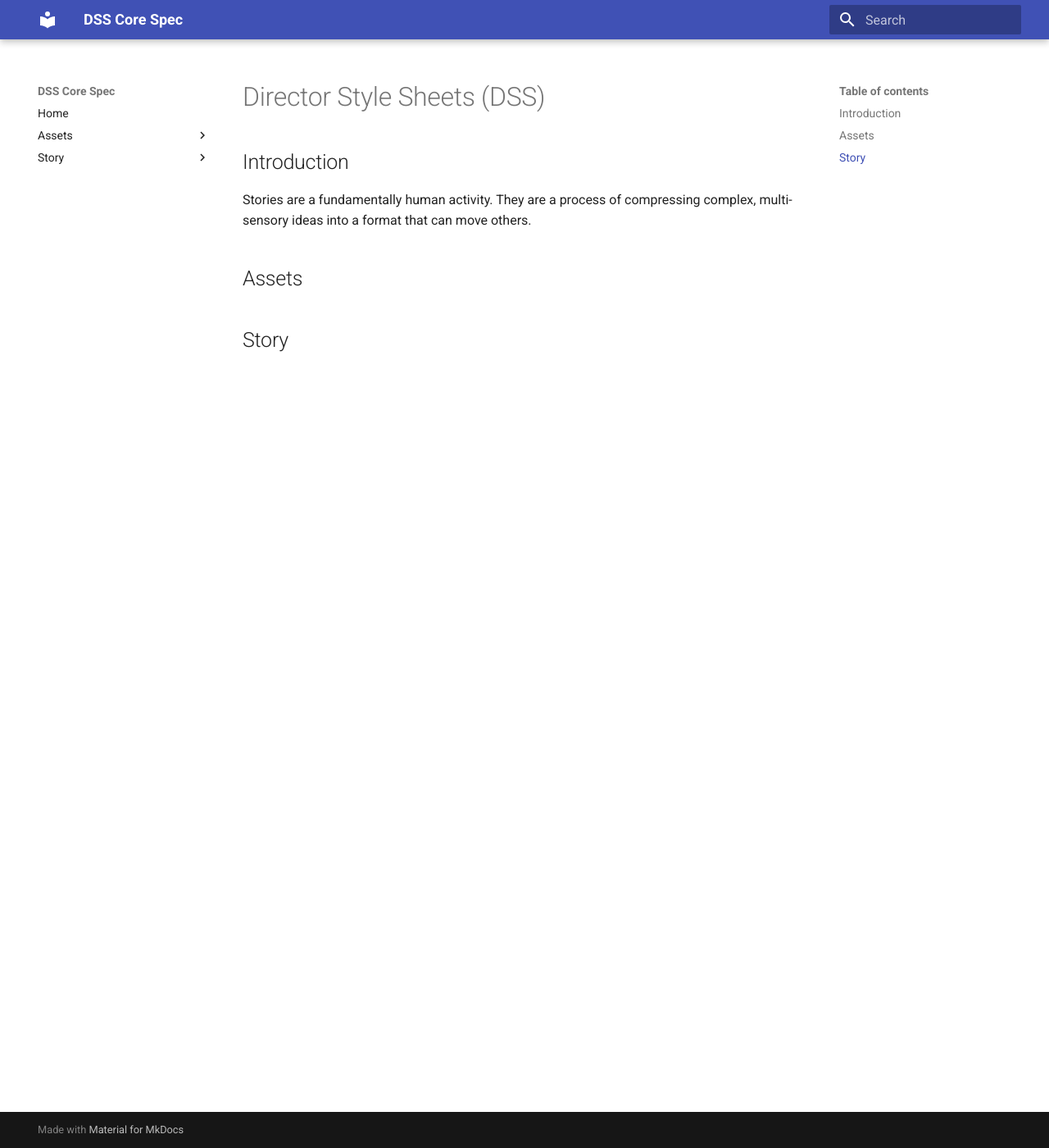
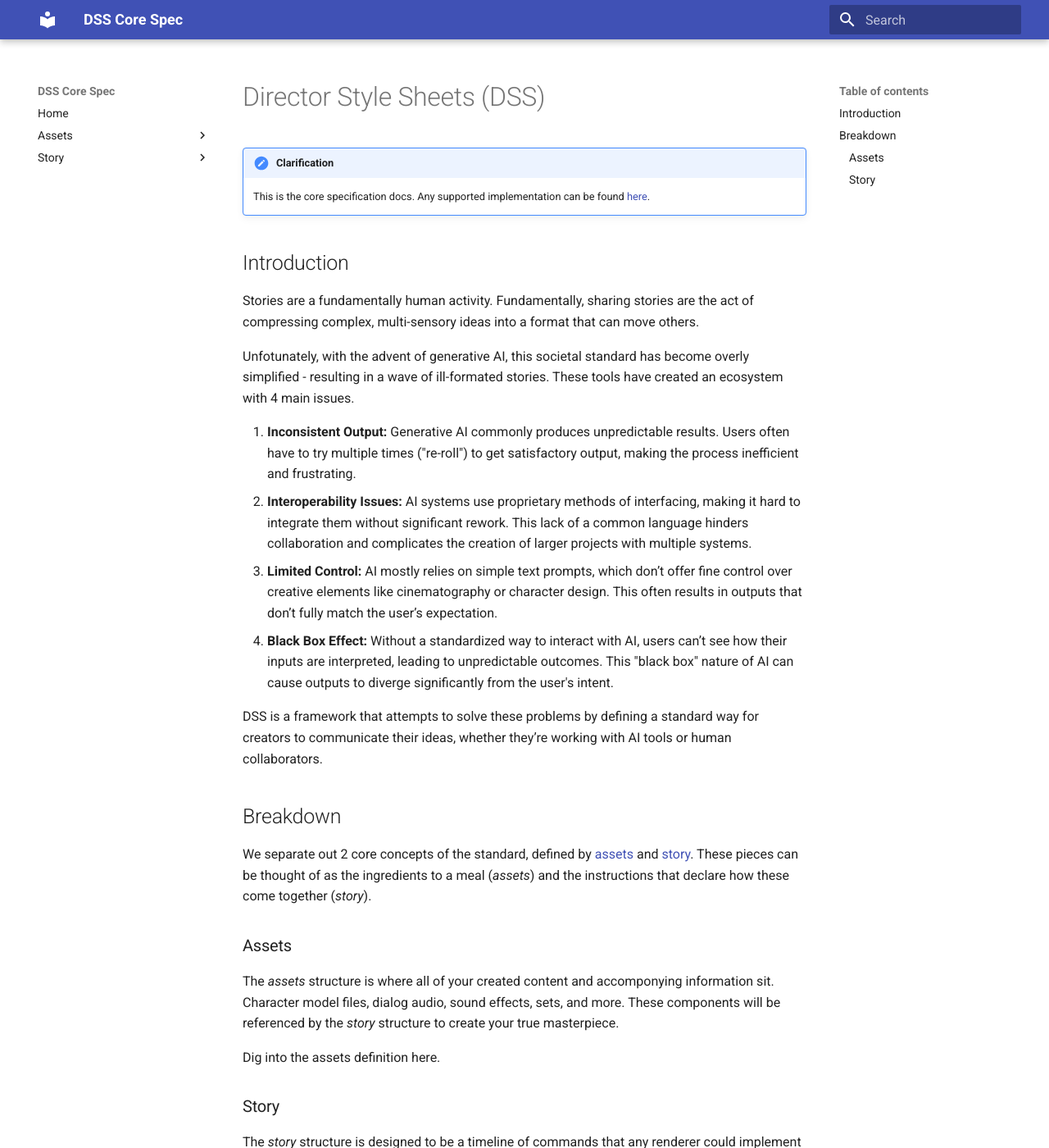
Before and after one commit to DirectorStyleSheets/core, an MkDocs documentation site: the page built from docs/index.md, in a window 1280 px wide and 1400 px high. Shown: the whole window at 82% size. Built offline with MkDocs 1.6.1 and Material for MkDocs 9.7.7, drawn with Linux system fonts in a browser that asks for light colours; some of the changed text lies outside the part shown.

Commit message:
Setup template for initial pages

```diff
--- a/docs/index.md
+++ b/docs/index.md
@@ -1,9 +1,40 @@
 # Director Style Sheets (DSS)
+
+!!! note "Clarification"
+
+    This is the core specification docs. Any supported implementation can be found [here](https://github.com/orgs/DirectorStyleSheets/repositories).
 
 ## Introduction
 
-Stories are a fundamentally human activity. They are a process of compressing complex, multi-sensory ideas into a format that can move others.
+Stories are a fundamentally human activity. Fundamentally, sharing stories are the act of compressing complex, multi-sensory ideas into a format that can move others.
 
-## Assets
+Unfotunately, with the advent of generative AI, this societal standard has become overly simplified - resulting in a wave of ill-formated stories. These tools have created an ecosystem with 4 main issues.
 
-## Story
+1. **Inconsistent Output:** Generative AI commonly produces unpredictable results. Users often have to try multiple times ("re-roll") to get satisfactory output, making the process inefficient and frustrating.
+2. **Interoperability Issues:** AI systems use proprietary methods of interfacing, making it hard to integrate them without significant rework. This lack of a common language hinders collaboration and complicates the creation of larger projects with multiple systems.
+3. **Limited Control:** AI mostly relies on simple text prompts, which don’t offer fine control over creative elements like cinematography or character design. This often results in outputs that don’t fully match the user’s expectation.
+4. **Black Box Effect:** Without a standardized way to interact with AI, users can’t see how their inputs are interpreted, leading to unpredictable outcomes. This "black box" nature of AI can cause outputs to diverge significantly from the user's intent.
+
+DSS is a framework that attempts to solve these problems by defining a standard way for creators to communicate their ideas, whether they’re working with AI tools or human collaborators.
+
+## Breakdown
+
+We separate out 2 core concepts of the standard, defined by [assets](#assets) and [story](#story). These pieces can be thought of as the ingredients to a meal (_assets_) and the instructions that declare how these come together (_story_).
+
+### Assets
+
+The _assets_ structure is where all of your created content and accomponying information sit. Character model files, dialog audio, sound effects, sets, and more. These components will be referenced by the _story_ structure to create your true masterpiece.
+
+Dig into the assets definition here.
+
+### Story
+
+The _story_ structure is designed to be a timeline of commands that any renderer could implement to display your story.
+
+Explore the usable commands here.
+
+---
+
+Further reading can be found in <a href="https://pickfordai.medium.com/pickford-dev-blog-003-2d421151e515" target="_blank">this blog post</a>.
+
+Any questions should be directed to [cole@pickford.ai](mailto:cole@pickford.ai?subject=DSS Interest).
```
Also changed, not shown: docs/assets/assets.md (renamed from docs/assets.md), docs/assets/audio.md (added), docs/assets/characters.md (added), docs/assets/sets.md (added), docs/story/cameras.md (added), docs/story/characters.md (added), docs/story/scenes.md (added), docs/story/story.md (renamed from docs/story.md), 1 other file.
